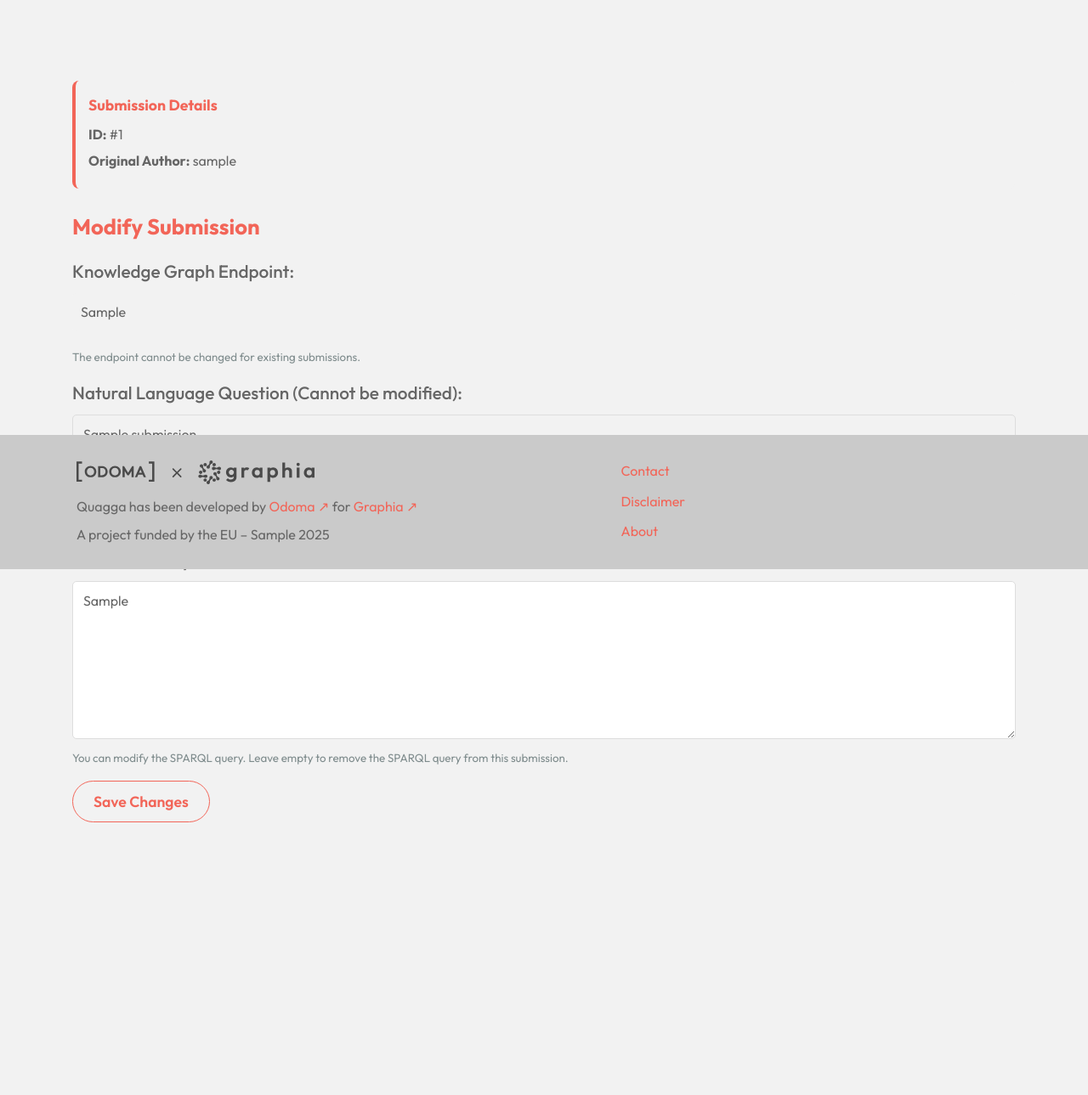
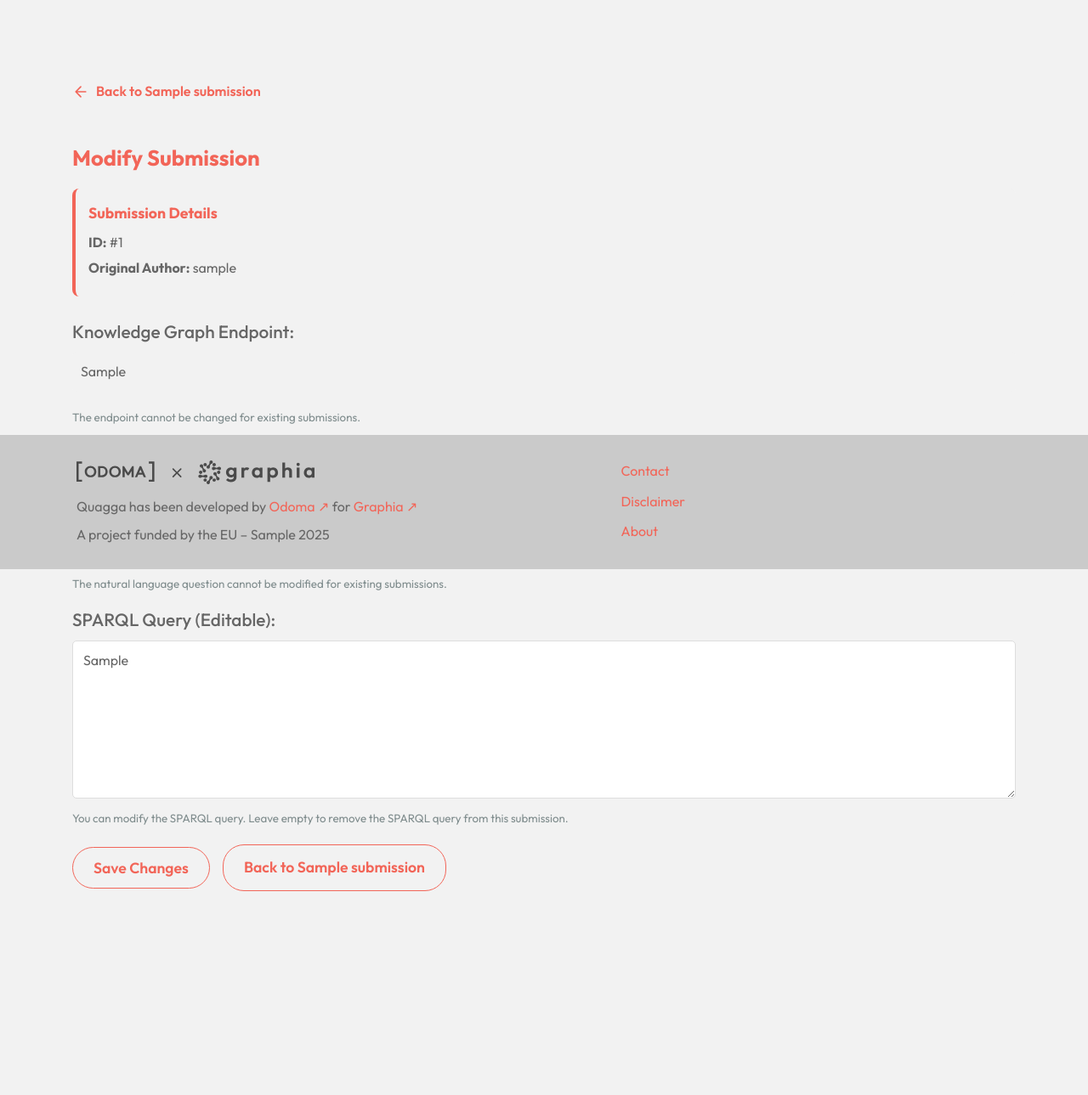
Before and after one commit to odoma-ch/quagga, a FastAPI app: template templates/modify_form.html in a window 1280 px wide. Shown: the part 130-1419 px from the top of the page at 85% size. Before the commit the page ends 1098 px from the top, so only its background shows below. Run offline with FastAPI, Linux system fonts and the light colour scheme; the template is opened without the code that fills it: most values are stand-ins (such as "Sample title", 1, 10 or a date in 2020); parts of the project's set-up code (start-up, migrations or seed data) failed here and were passed over.

Commit message:
add back to KG button

```diff
--- a/templates/modify_form.html
+++ b/templates/modify_form.html
@@ -374,13 +374,20 @@
 
         <div class="container">
             <div class="card">
+                <a href="/browse/{{ submission.kg_endpoint if submission.kg_endpoint else submission[1] if submission else '' | urlencode }}"
+                   style="display: inline-flex; align-items: center; gap: 8px; color: var(--primary); text-decoration: none; font-weight: 600; margin-bottom: 20px; transition: color 0.3s ease;">
+                    <svg xmlns="http://www.w3.org/2000/svg" width="20" height="20" viewBox="0 0 24 24" fill="none" stroke="currentColor" stroke-width="2" stroke-linecap="round" stroke-linejoin="round">
+                        <path d="M19 12H5M12 19l-7-7 7-7"/>
+                    </svg>
+                    Back to {{ submission.kg_name if submission.kg_name else 'Knowledge Graph' }}
+                </a>
+
+                <h2>Modify Submission</h2>
                 <div class="submission-info">
                     <h3>Submission Details</h3>
                     <p><strong>ID:</strong> #{{ submission.id if submission.id else submission[0] if submission else 'N/A' }}</p>
                     <p><strong>Original Author:</strong> {{ submission.username if submission.username else submission[4] if submission else 'N/A' }}</p>
                 </div>
-
-                <h2>Modify Submission</h2>
 
                 <form id="modifySubmissionForm" method="POST" action="/modify_db_submission">
                     <input type="hidden" name="id_submission" value="{{ submission.id if submission.id else submission[0] if submission else '' }}">
@@ -415,7 +422,13 @@
                         <small style="color: #7f8c8d; display: block; margin-top: 5px;">You can modify the SPARQL query. Leave empty to remove the SPARQL query from this submission.</small>
                     </div>
 
-                    <button type="submit">Save Changes</button>
+                    <div style="display: flex; gap: 15px; align-items: center; margin-top: 20px;">
+                        <button type="submit">Save Changes</button>
+                        <a href="/browse/{{ submission.kg_endpoint if submission.kg_endpoint else submission[1] if submission else '' | urlencode }}"
+                           style="background-color: var(--light-gray) !important; color: #f26558 !important; border: 1px solid #f26558 !important; border-radius: 25px; padding: 12px 24px; font-size: 1.1rem; font-weight: 600; text-decoration: none; display: inline-block; transition: all 0.2s ease;">
+                            Back to {{ submission.kg_name if submission.kg_name else 'Knowledge Graph' }}
+                        </a>
+                    </div>
 
                     <!-- Message container that will be hidden initially -->
                     <div id="responseMessage" class="response-message" style="display: none;"></div>
```
